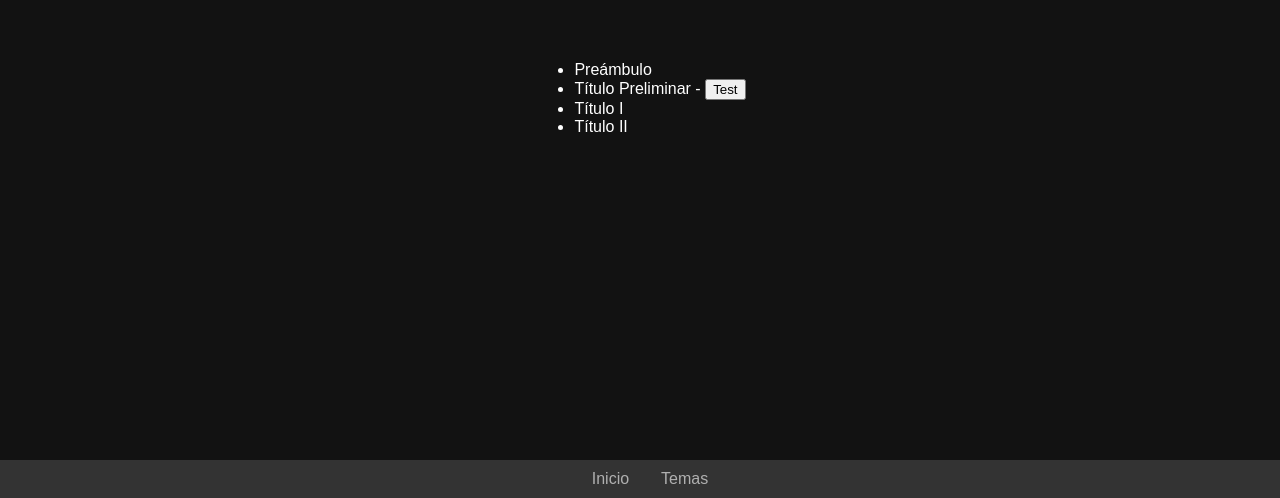
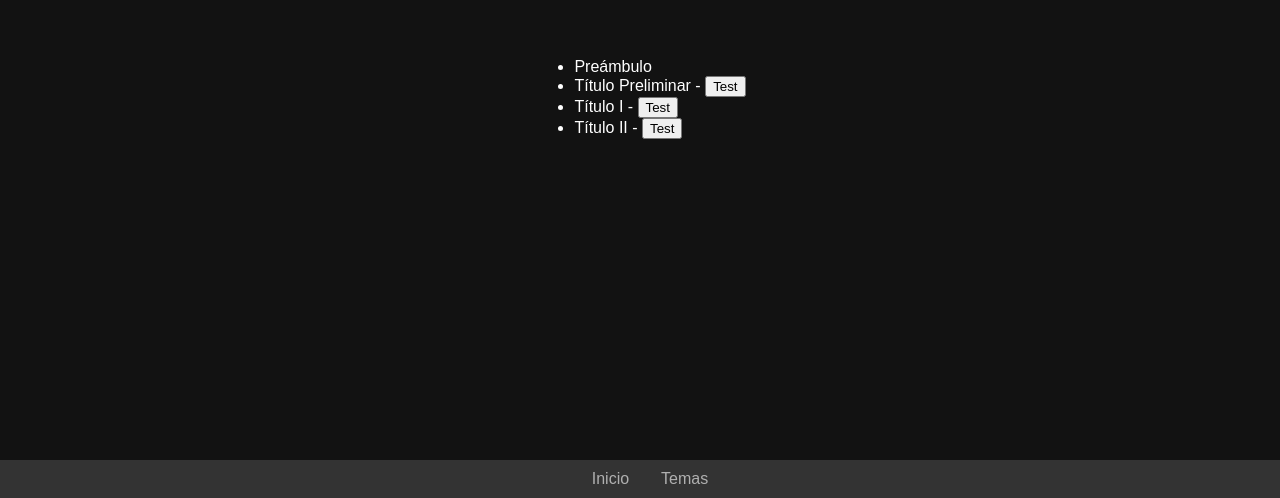
Before and after one commit to JorgeGolo/testconst, a React (Create React App) app: page /temas in a window 1280 px wide. Shown: the part 302-800 px from the top of the page. Built offline with nearby package versions, Linux system fonts and the light colour scheme.

Commit message:
more buttons

```diff
--- a/src/Temas.js
+++ b/src/Temas.js
@@ -88,10 +88,9 @@ function Temas() {
         <ul>
           <li>Preámbulo</li>
           <li>
-            Título Preliminar - <button onClick={() => startTitleTest("Título Preliminar")}>Test</button>
-          </li>
-          <li>Título I</li>
-          <li>Título II</li>
+            Título Preliminar - <button onClick={() => startTitleTest("Título Preliminar")}>Test</button></li>
+          <li>Título I - <button onClick={() => startTitleTest("Título I")}>Test</button></li>
+          <li>Título II - <button onClick={() => startTitleTest("Título II")}>Test</button></li>
         </ul>
       </div>)
       }
```
